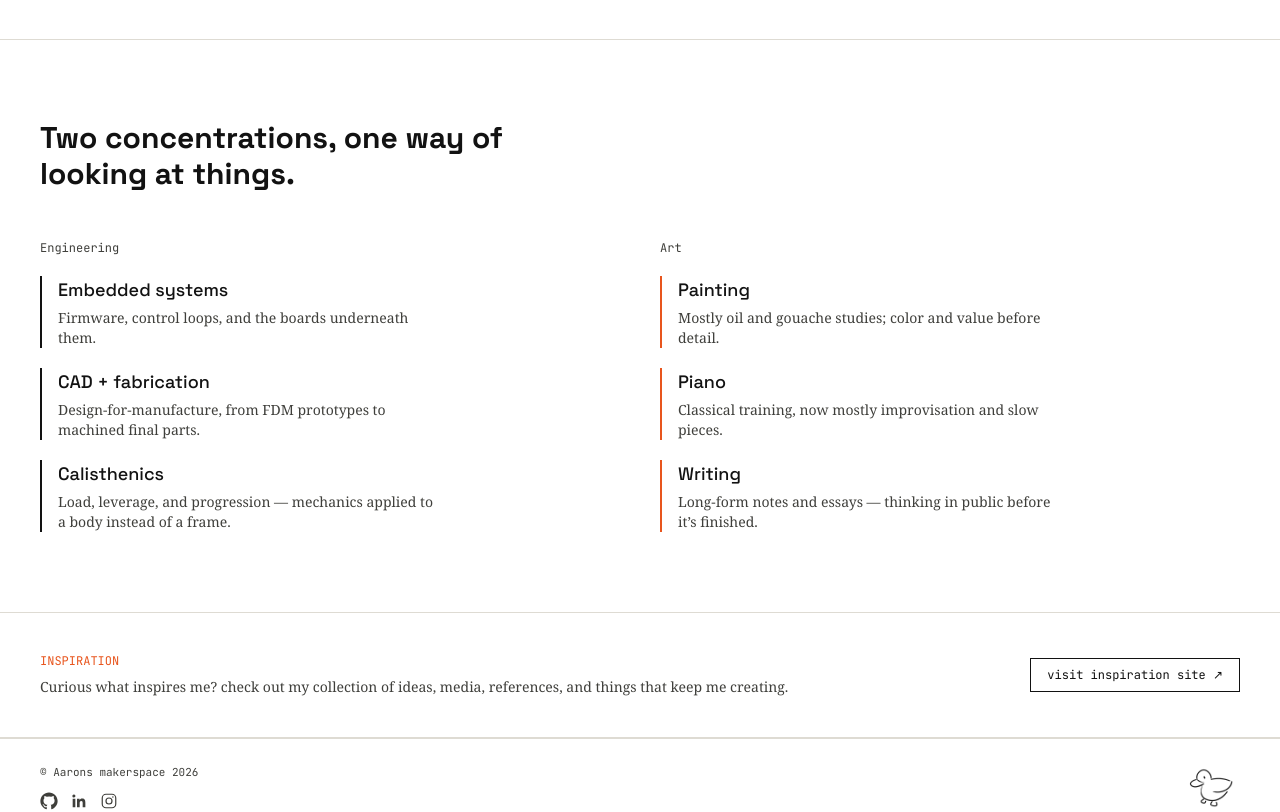
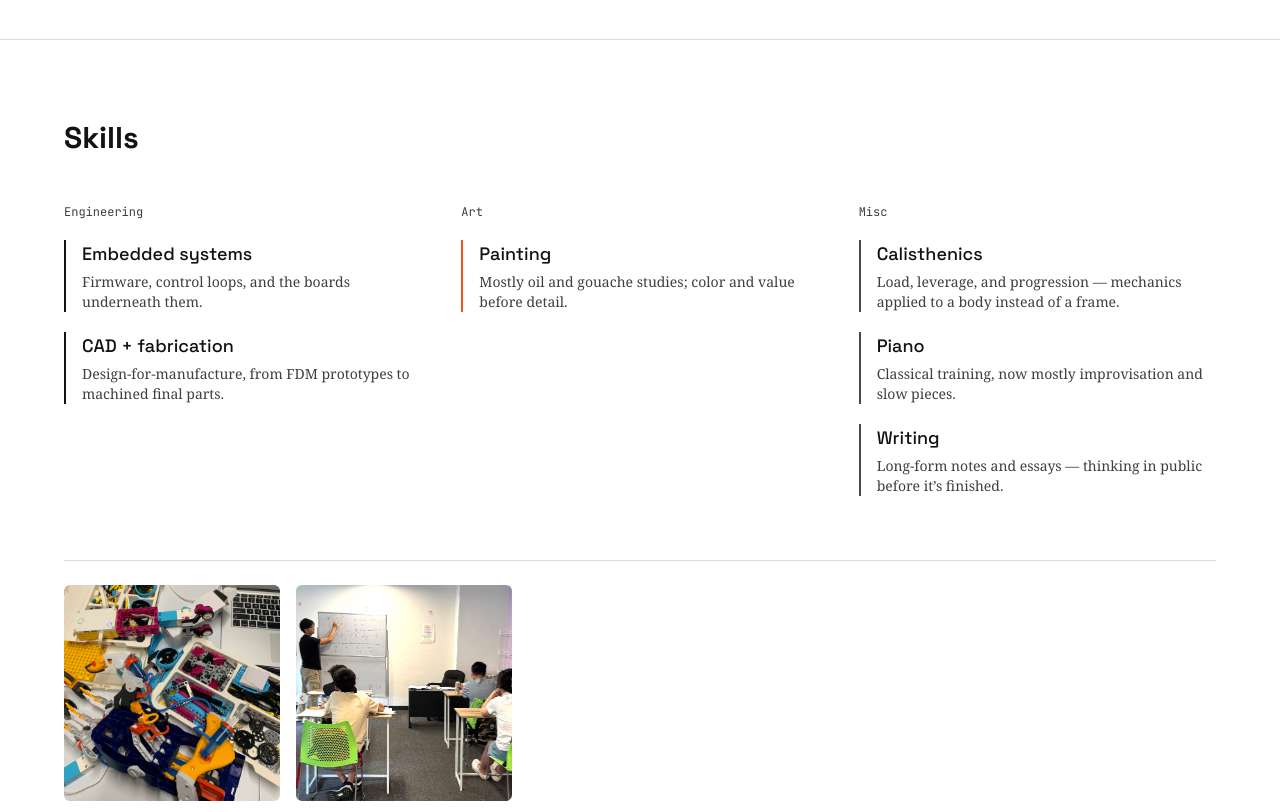
Before and after one commit to aaronzha9779/aarons-makerspace, a React (Vite) app: page /about in a window 1280 px wide. Shown: the part 700-1512 px from the top of the page. Built offline with nearby package versions, Linux system fonts and the light colour scheme.

Commit message:
fixed formatting and spacing

```diff
--- a/src/components/Interests.jsx
+++ b/src/components/Interests.jsx
@@ -1,4 +1,4 @@
-import { interests } from '../data/interests.js'
+import { interests, supplementalImages } from '../data/interests.js'
 
 function Column({ label, accent, items }) {
   return (
@@ -19,15 +19,27 @@ function Column({ label, accent, items }) {
 export default function Interests() {
   const eng = interests.filter((i) => i.group === 'engineering')
   const art = interests.filter((i) => i.group === 'art')
+  const misc = interests.filter((i) => i.group === 'misc')
 
   return (
     <section className="px-6 md:px-10 py-20 border-b border-rule">
-      <h2 className="font-display font-bold text-2xl md:text-3xl max-w-lg mb-12">
-        Two concentrations, one way of looking at things.
-      </h2>
-      <div className="flex flex-col md:flex-row gap-14 md:gap-10">
-        <Column label="Engineering" accent="#121212" items={eng} />
-        <Column label="Art" accent="#E8551D" items={art} />
+      <div className="mx-auto max-w-6xl">
+        <h2 className="font-display font-bold text-2xl md:text-3xl max-w-lg mb-12">
+          Skills
+        </h2>
+        <div className="flex flex-col md:flex-row gap-14 md:gap-10">
+          <Column label="Engineering" accent="#121212" items={eng} />
+          <Column label="Art" accent="#E8551D" items={art} />
+          <Column label="Misc" accent="#484845" items={misc} />
+        </div>
+
+        <div className="mt-16 border-t border-rule pt-6">
+          <div className="grid max-w-md grid-cols-2 gap-4">
+            {supplementalImages.map((image) => (
+              <img key={image.src} src={image.src} alt={image.alt} className="aspect-square w-full rounded-md object-cover" />
+            ))}
+          </div>
+        </div>
       </div>
     </section>
   )
--- a/src/data/interests.js
+++ b/src/data/interests.js
@@ -1,5 +1,4 @@
-// Concentrations shown in the "Engineer / Artist" split section on the homepage.
-// `group` controls which side of the split it renders on: 'engineering' or 'art'.
+// Skills shown on the About page. `group` controls the column where each skill appears.
 
 export const interests = [
   {
@@ -17,7 +16,7 @@ export const interests = [
   {
     slug: 'calisthenics',
     label: 'Calisthenics',
-    group: 'engineering',
+    group: 'misc',
     depth: 'Load, leverage, and progression \u2014 mechanics applied to a body instead of a frame.',
   },
   {
@@ -29,13 +28,24 @@ export const interests = [
   {
     slug: 'piano',
     label: 'Piano',
-    group: 'art',
+    group: 'misc',
     depth: 'Classical training, now mostly improvisation and slow pieces.',
   },
   {
     slug: 'writing',
     label: 'Writing',
-    group: 'art',
+    group: 'misc',
     depth: 'Long-form notes and essays \u2014 thinking in public before it\u2019s finished.',
   },
 ]
+
+export const supplementalImages = [
+  {
+    src: `${import.meta.env.BASE_URL}assets/T1.png`,
+    alt: 'LEGO components and builds',
+  },
+  {
+    src: `${import.meta.env.BASE_URL}assets/T2.jpeg`,
+    alt: 'Teaching at a whiteboard',
+  },
+]
--- a/src/pages/About.jsx
+++ b/src/pages/About.jsx
@@ -9,12 +9,12 @@ export default function About() {
       <Nav />
       <main>
         <section className="px-6 md:px-10 py-16 md:py-24 border-b border-rule">
-          <div className="grid gap-8 md:grid-cols-[0.55fr,1.2fr,0.75fr] md:gap-8">
+          <div className="mx-auto grid max-w-6xl gap-8 md:grid-cols-[0.55fr,1.2fr,0.75fr] md:gap-8">
             <div className="font-mono text-xs text-orange">01 / ABOUT</div>
             <div className="max-w-2xl">
               <p className="font-mono text-xs text-inkdim mb-5">{profile.location}</p>
               <h1 className="font-display font-bold text-4xl md:text-6xl leading-[0.95] tracking-tight">
-                Engineer in mind.<br />Artist at heart.
+                Engineer by trade.<br />Artist at heart.
               </h1>
               <div className="mt-10 space-y-5 text-inkdim leading-relaxed max-w-prose">
                 <p>{profile.statementProfessional}</p>
@@ -35,7 +35,7 @@ export default function About() {
         </section>
         <Interests />
         <section className="border-b border-rule px-6 py-10 md:px-10">
-          <div className="flex flex-col items-start justify-between gap-5 sm:flex-row sm:items-center">
+          <div className="mx-auto flex max-w-6xl flex-col items-start justify-between gap-5 sm:flex-row sm:items-center">
             <div>
               <p className="font-mono text-xs text-orange">INSPIRATION</p>
               <p className="mt-2 text-sm text-inkdim">Curious what inspires me? check out my collection of ideas, media, references, and things that keep me creating.</p>
--- a/src/pages/ContactPage.jsx
+++ b/src/pages/ContactPage.jsx
@@ -8,7 +8,7 @@ export default function ContactPage() {
     <>
       <Nav />
       <main className="px-6 md:px-10 py-16 md:py-24">
-        <div className="grid lg:grid-cols-[1.35fr,0.65fr] gap-14 lg:gap-24 max-w-6xl">
+        <div className="mx-auto grid max-w-6xl gap-14 lg:grid-cols-[1.35fr,0.65fr] lg:gap-24">
           <section>
             <div className="font-mono text-xs text-orange mb-8">02 / CONTACT</div>
             <h1 className="font-display font-bold text-4xl md:text-6xl leading-[0.95] tracking-tight max-w-2xl">
```
